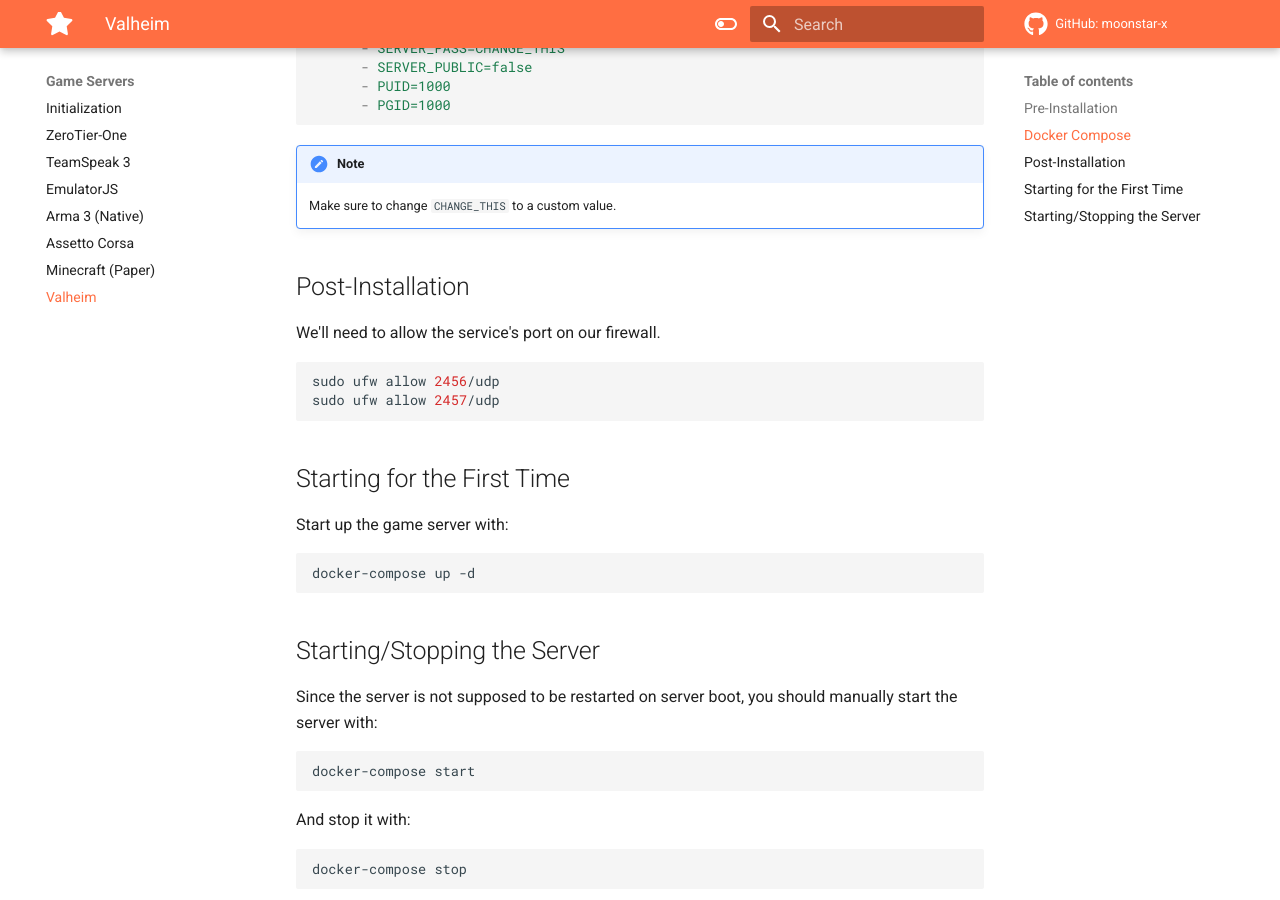
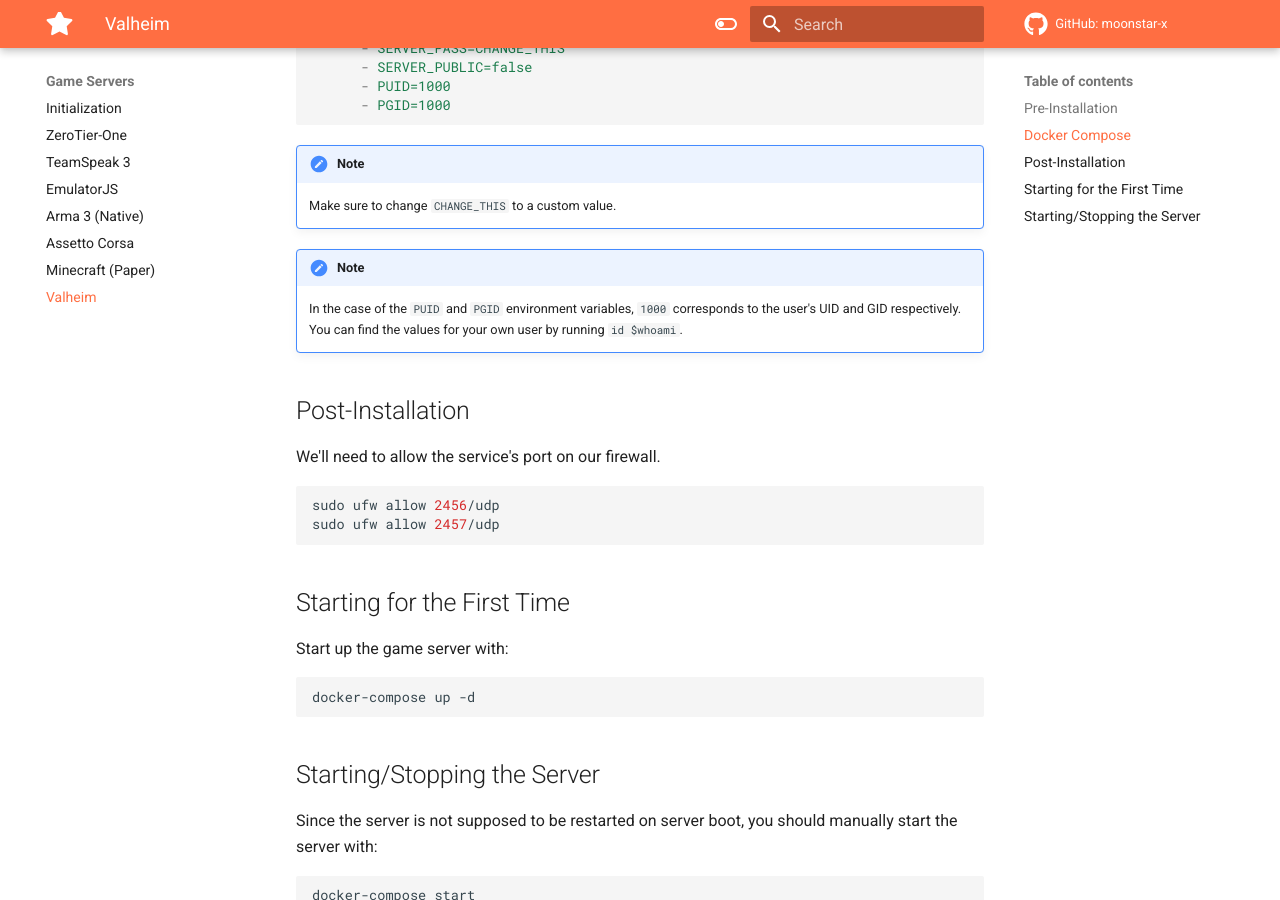
Before and after one commit to moonstar-x/server-setup, an MkDocs documentation site: the page built from docs/games/valheim.md, in a window 1280 px wide and 900 px high, scrolled down 905 px. Built offline with MkDocs 1.6.1 and Material for MkDocs 9.7.7, drawn with Linux system fonts in a browser that asks for light colours.

Commit message:
Added PUID note where missing.

```diff
--- a/docs/games/valheim.md
+++ b/docs/games/valheim.md
@@ -41,6 +41,9 @@ services:
 !!! note
     Make sure to change `CHANGE_THIS` to a custom value.
 
+!!! note
+    In the case of the `PUID` and `PGID` environment variables, `1000` corresponds to the user's UID and GID respectively. You can find the values for your own user by running `id $whoami`.
+
 ## Post-Installation
 
 We'll need to allow the service's port on our firewall.
```
Also changed, not shown: docs/services/media/freshrss.md (+3 -0 lines).
